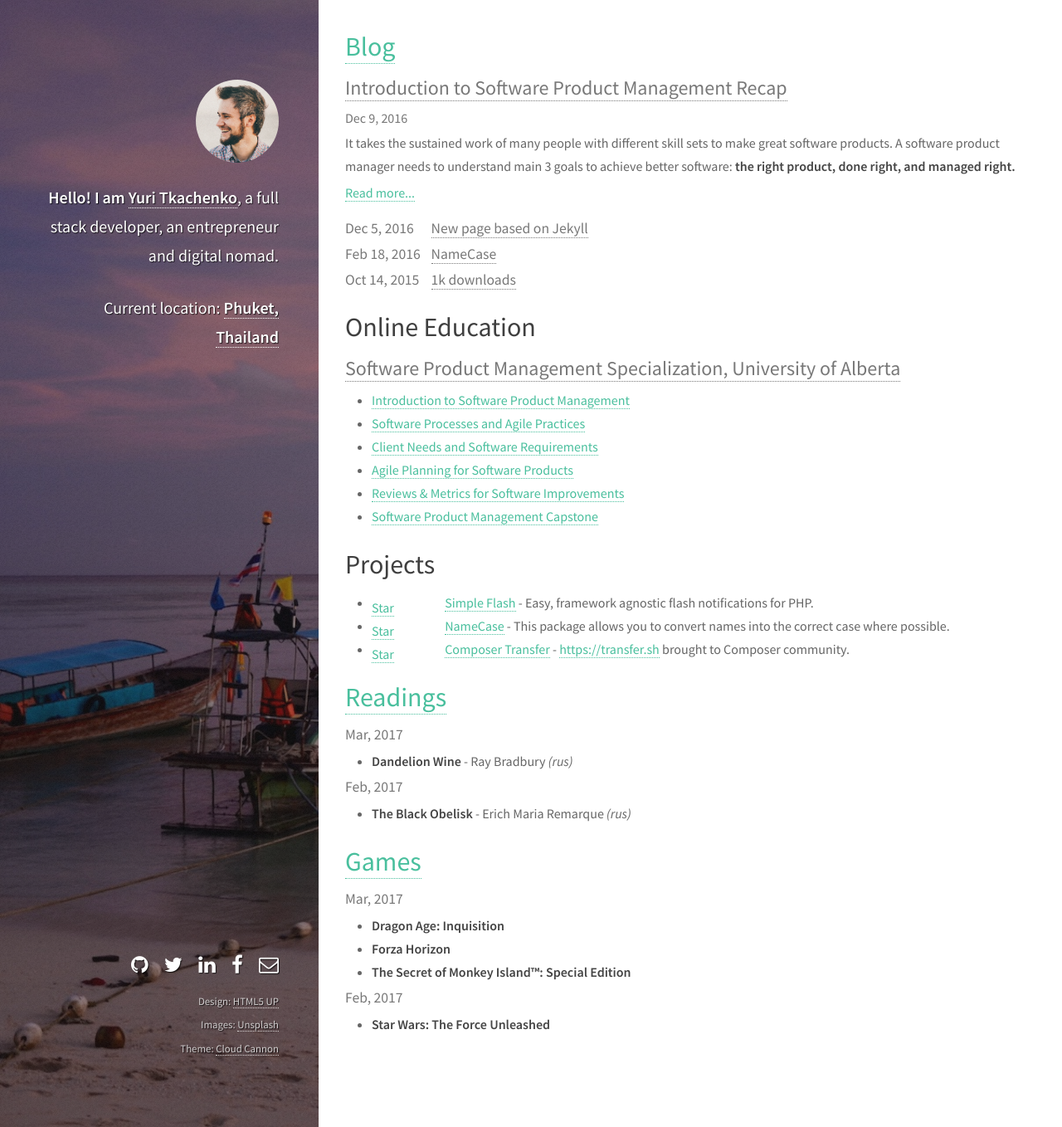
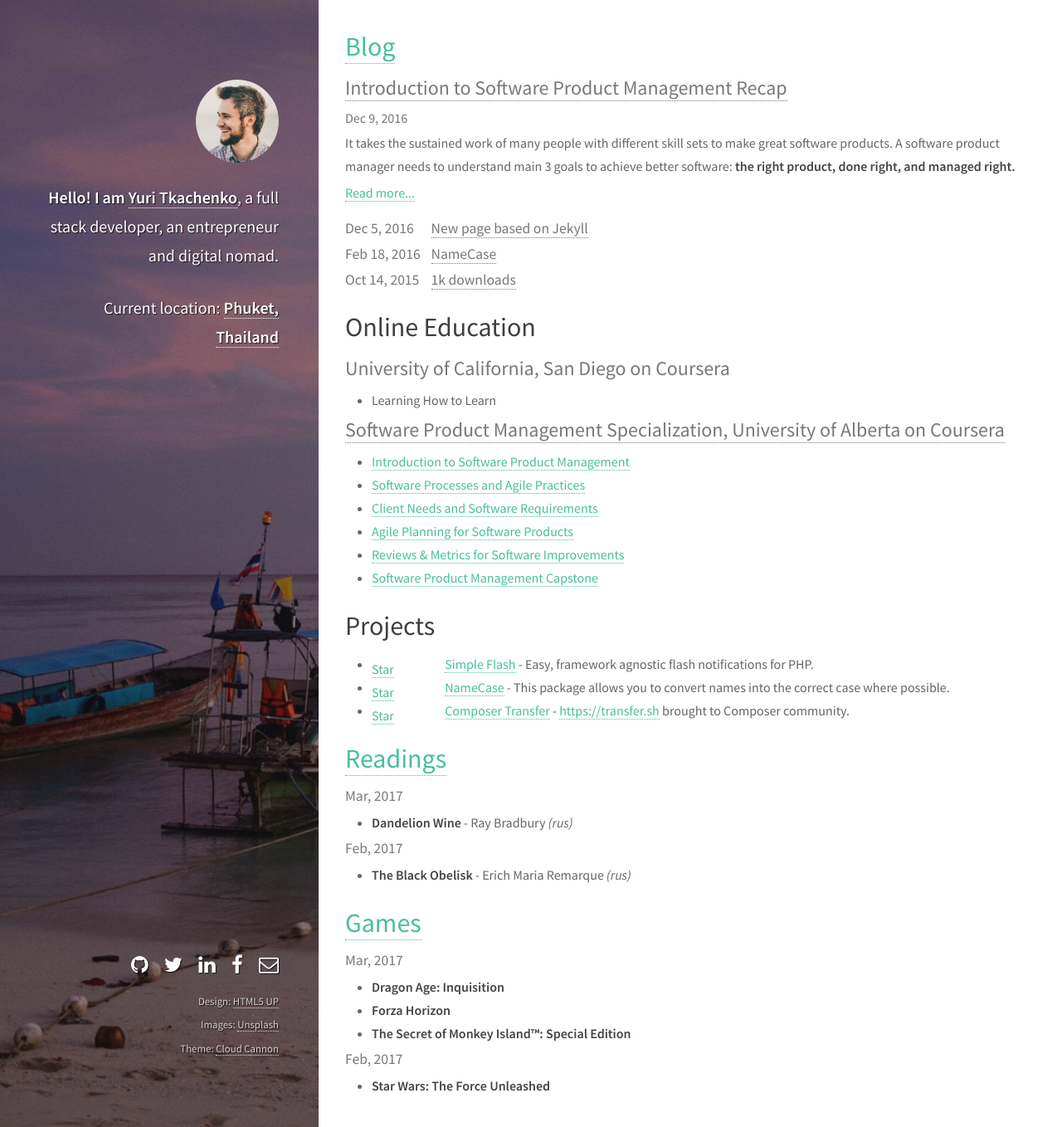
Before and after one commit to tamtamchik/tamtamchik.github.io, a Jekyll site: the page built from index.html, in a window 1280 px wide and 1358 px high. Shown: the whole window at 83% size. Built offline with Jekyll 4.4.1, drawn with Linux system fonts in a browser that asks for light colours.

Commit message:
added some courses

```diff
--- a/index.html
+++ b/index.html
@@ -46,28 +46,20 @@ layout: default
 
       <div class="row">
           <article class="12u 12u(small)">
-              <h2 class="major">
-                <a href="https://coursera.org/verify/specialization/UX3E8P6UXYBH">Software Product Management Specialization, University of Alberta</a>
-              </h2>
+              <h2 class="major">University of California, San Diego on Coursera</h2>
               <ul>
-                  <li>
-                    <a href="https://coursera.org/verify/RJMWMM6PJB7E">Introduction to Software Product Management</a>
-                  </li>
-                  <li>
-                    <a href="https://coursera.org/verify/BQ8EAAYEE2JW">Software Processes and Agile Practices</a>
-                  </li>
-                  <li>
-                    <a href="https://coursera.org/verify/CBC5QLHUCBY5">Client Needs and Software Requirements</a>
-                  </li>
-                  <li>
-                    <a href="https://coursera.org/verify/H33XQEYH6RPP">Agile Planning for Software Products</a>
-                  </li>
-                  <li>
-                    <a href="https://coursera.org/verify/C7Y9NSC2A7HR">Reviews &amp; Metrics for Software Improvements</a>
-                  </li>
-                  <li>
-                    <a href="https://coursera.org/verify/TTCM5EZR8H3S">Software Product Management Capstone</a>
-                  </li>
+                  <li>Learning How to Learn</li>
+              </ul>
+          </article>
+          <article class="12u 12u(small)">
+              <h2 class="major"><a href="https://coursera.org/verify/specialization/UX3E8P6UXYBH">Software Product Management Specialization, University of Alberta on Coursera</a></h2>
+              <ul>
+                  <li><a href="https://coursera.org/verify/RJMWMM6PJB7E">Introduction to Software Product Management</a></li>
+                  <li><a href="https://coursera.org/verify/BQ8EAAYEE2JW">Software Processes and Agile Practices</a></li>
+                  <li><a href="https://coursera.org/verify/CBC5QLHUCBY5">Client Needs and Software Requirements</a></li>
+                  <li><a href="https://coursera.org/verify/H33XQEYH6RPP">Agile Planning for Software Products</a></li>
+                  <li><a href="https://coursera.org/verify/C7Y9NSC2A7HR">Reviews &amp; Metrics for Software Improvements</a></li>
+                  <li><a href="https://coursera.org/verify/TTCM5EZR8H3S">Software Product Management Capstone</a></li>
               </ul>
           </article>
       </div>
```
